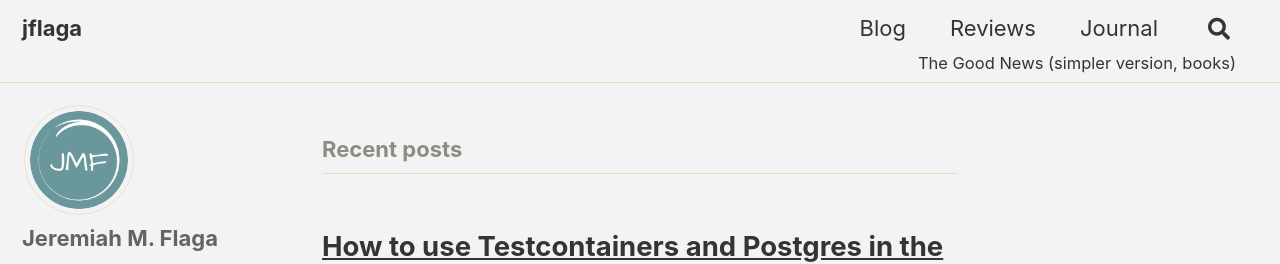
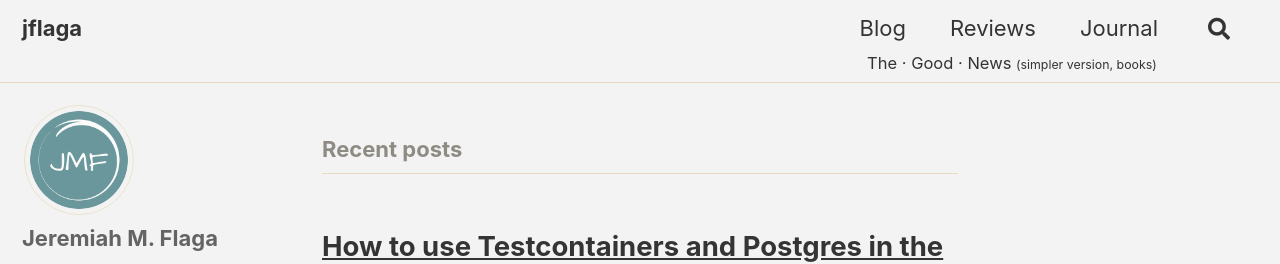
Before and after one commit to jflaga/jflaga.github.io, a Jekyll site: the page built from index.html, in a window 1280 px wide. Shown: the top 264 px of the page. Built offline with Jekyll 4.4.1, drawn with Linux system fonts in a browser that asks for light colours; cached includes are drawn as plain includes.

```diff
--- a/_includes/masthead.html
+++ b/_includes/masthead.html
@@ -33,13 +33,16 @@
     </div>
   </div>
 
+  <!-- The Good News -->
   <div class="masthead_gospel">
     <div class="masthead_gospel__menu">
       <small class="masthead_gospel__menu-item">
-        <a href="https://www.youtube.com/watch?v=bxzuh5Xx5G4">The Good</a>
-        <a href="https://www.youtube.com/watch?v=xmFPS0f-kzs">News</a>
-          (<a href="https://stephencleary.com/god/">simpler version</a>,
-          <a href="https://www.myrtlefieldhouse.com/online-books?category=Myrtlefield%20Encounters">books</a>)
+        <a href="https://www.youtube.com/watch?v=bxzuh5Xx5G4">The &centerdot; Good</a>
+        <a href="https://www.youtube.com/watch?v=xmFPS0f-kzs"> &centerdot; News </a>
+          <span class="small">
+            (<a href="https://stephencleary.com/god/">simpler version</a>,
+            <a href="https://www.myrtlefieldhouse.com/online-books?category=Myrtlefield%20Encounters">books</a>)
+          </span>
       </small>
     </div>
   </div>
--- a/_sass/additional-styles.scss
+++ b/_sass/additional-styles.scss
@@ -29,7 +29,7 @@ div.youtube
   @include clearfix;
   margin-left: auto;
   margin-right: auto;
-  padding: 0 1em 0.3em 1em;
+  padding: 0 4.6em 0.3em 1em;
   max-width: 100%;
   display: -webkit-box;
   display: -ms-flexbox;
@@ -38,6 +38,14 @@ div.youtube
   -ms-flex-pack: justify;
   justify-content: space-between;
   font-family: $sans-serif-narrow;
+
+  @include breakpoint($x-small) {
+    padding: 0 4.8em 0.3em 1em;
+  }
+
+  @include breakpoint($medium) {
+    padding: 0 4.6em 0.3em 1em;
+  }
 
   @include breakpoint($x-large) {
     max-width: $max-width;
@@ -87,3 +95,15 @@ div.youtube
   object-fit: cover;
   box-shadow: none;
 }
+
+// // Removes left sidebar in posts
+// article.page {
+//   float: left;
+//   width: 100%;
+// }
+
+// // Removes left sidebar in pages
+// .archive {
+//   float: left;
+//   width: 100%;
+// }
--- a/_sass/minimal-mistakes/_variables.scss
+++ b/_sass/minimal-mistakes/_variables.scss
@@ -144,6 +144,7 @@ $base0f: #ff5370 !default;
    Breakpoints
    ========================================================================== */
 
+$x-small: 400px !default;
 $small: 600px !default;
 $medium: 768px !default;
 $medium-wide: 900px !default;
```
